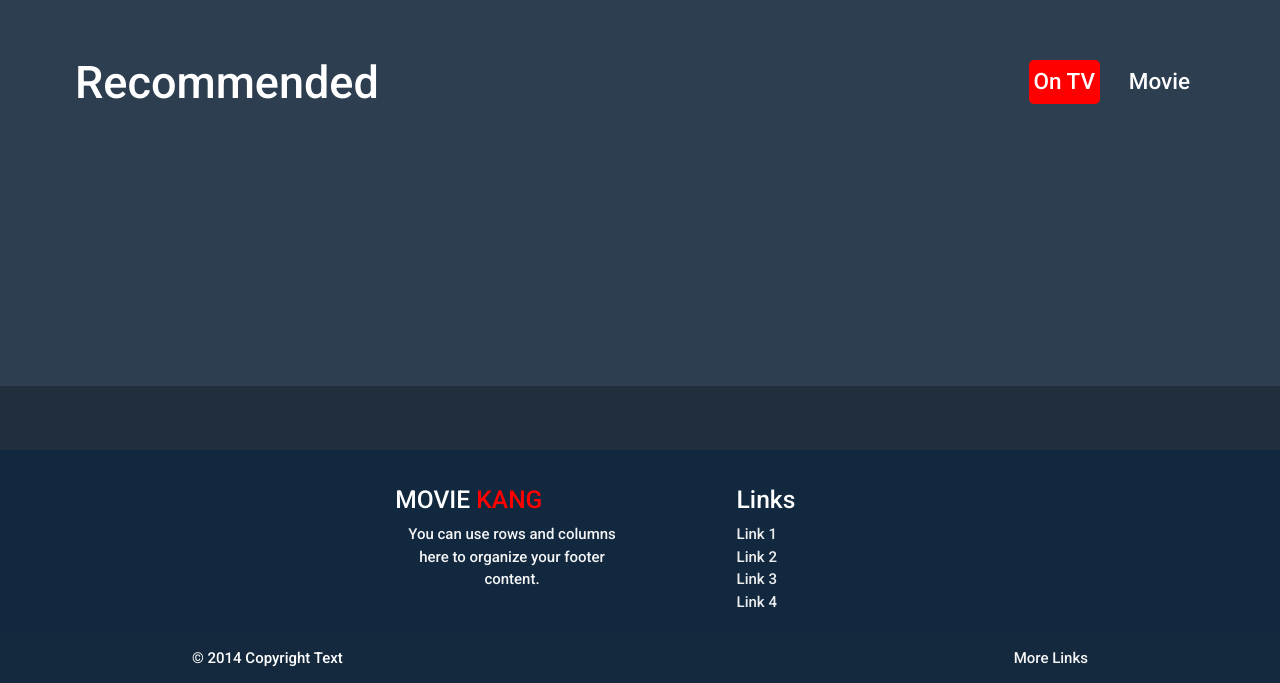
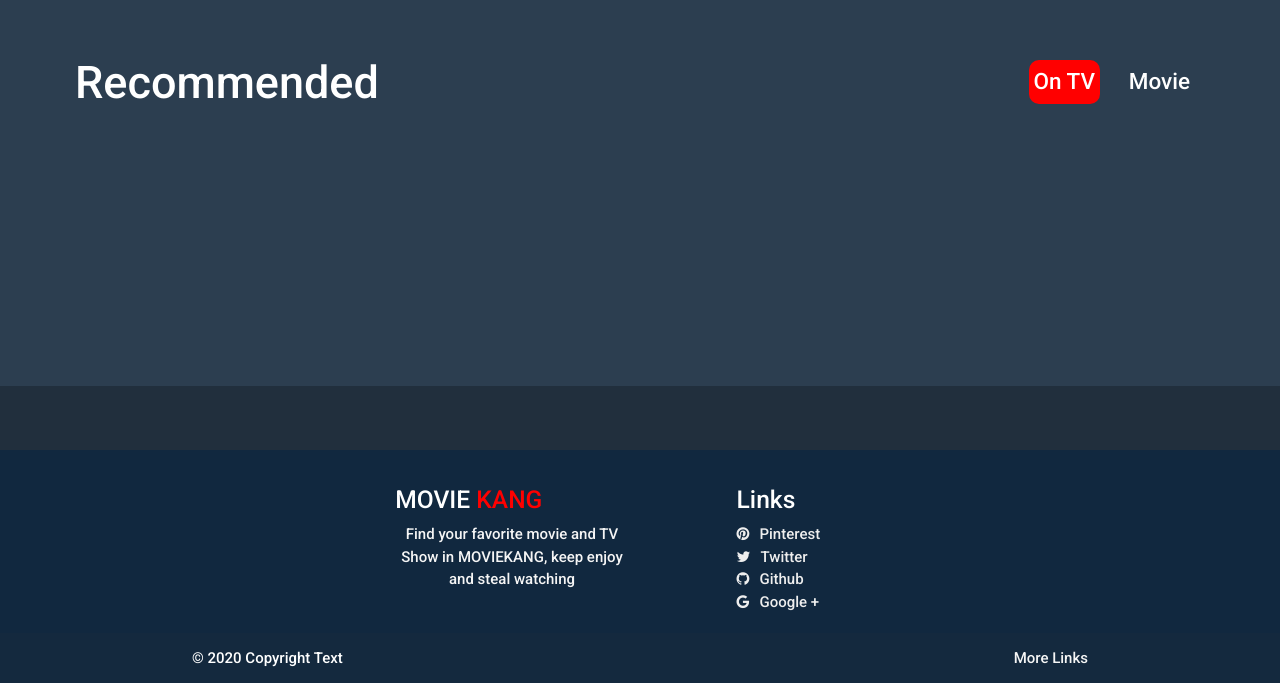
Before and after one commit to kurnia123/base-project, a website built with webpack: page src/index.html in a window 1280 px wide. Shown: the part 1089-1772 px from the top of the page. Built offline with nearby package versions, Linux system fonts and the light colour scheme; no server answers; files whose address does not match are found by name.

Commit message:
fix layouting

```diff
--- a/src/index.html
+++ b/src/index.html
@@ -80,7 +80,7 @@
             <span>What's Popular</span>
 
             <ul class="wrap__listItem">
-                <li id="choice_popular" class="listItem actived" source="tv/popular?api_key=">On TV</li>
+                <li id="choice_popular" class="listItem on-active" source="tv/popular?api_key=">On TV</li>
                 <li id="choice_popular" class="listItem" source="movie/popular?api_key=">Movie</li>
             </ul>
         </section>
@@ -96,7 +96,7 @@
             <span>Recommended</span>
 
             <ul class="wrap__listItem">
-                <li id="choice_recommend" class="listItem actived" source="tv/2/recommendations?api_key=">On TV</li>
+                <li id="choice_recommend" class="listItem on-active" source="tv/2/recommendations?api_key=">On TV</li>
                 <li id="choice_recommend" class="listItem" source="movie/12/recommendations?api_key=">Movie</li>
             </ul>
         </section>
--- a/src/script/view/index/index.js
+++ b/src/script/view/index/index.js
@@ -26,7 +26,7 @@ document.addEventListener("DOMContentLoaded",function () {
                 elm.setAttribute("class","listItem")
             })
 
-            item.setAttribute("class","listItem actived")
+            item.setAttribute("class","listItem on-active")
             loadDataTVPopuler(item.getAttribute("source"))
         })
     })
@@ -40,7 +40,7 @@ document.addEventListener("DOMContentLoaded",function () {
                 elm.setAttribute("class","listItem")
             })
 
-            item.setAttribute("class","listItem actived");
+            item.setAttribute("class","listItem on-active");
             loadDataRecommend(item.getAttribute("source"));
         })
     })
--- a/src/style/index/index.css
+++ b/src/style/index/index.css
@@ -5,9 +5,9 @@
 @import "./footer.css";
 @import url('https://fonts.googleapis.com/css2?family=Roboto:wght@100;300;500;900&display=swap');
 
-.actived {
+.on-active {
     background-color: red;
-    border-radius: 5px;
+    border-radius: 10px;
     padding: 5px;
 }
 
--- a/src/template/component/footer.html
+++ b/src/template/component/footer.html
@@ -1,23 +1,30 @@
+<link rel="stylesheet" href="https://cdnjs.cloudflare.com/ajax/libs/font-awesome/4.7.0/css/font-awesome.min.css">
 <div class="container">
     <div class="row">
         <div class="col l6 s12">
             <h5 class="white-text"><span style="color: white;">MOVIE</span> <span style="color: red;">KANG</span></h5>
-            <p class="grey-text text-lighten-4">You can use rows and columns here to organize your footer content.</p>
+            <p class="grey-text text-lighten-4">Find your favorite movie and TV Show in MOVIEKANG, keep enjoy and steal watching</p>
         </div>
         <div class="col l4 offset-l2 s12">
             <h5 class="white-text">Links</h5>
             <ul>
-                <li><a class="grey-text text-lighten-3" href="#!">Link 1</a></li>
-                <li><a class="grey-text text-lighten-3" href="#!">Link 2</a></li>
-                <li><a class="grey-text text-lighten-3" href="#!">Link 3</a></li>
-                <li><a class="grey-text text-lighten-3" href="#!">Link 4</a></li>
+                <li><a class="grey-text text-lighten-3" href="#!"><i class="fa fa-pinterest"></i><span class="nameSosmed">Pinterest</span></a></li>
+                <li><a class="grey-text text-lighten-3" href="#!"><i class="fa fa-twitter"></i><span class="nameSosmed">Twitter</span></a></li>
+                <li><a class="grey-text text-lighten-3" href="#!"><i class="fa fa-github"></i><span class="nameSosmed">Github</span></a></li>
+                <li><a class="grey-text text-lighten-3" href="#!"><i class="fa fa-google"></i><span class="nameSosmed">Google +</span></a></li>
             </ul>
         </div>
     </div>
 </div>
 <div class="footer-copyright">
     <div class="container">
-    © 2014 Copyright Text
+    © 2020 Copyright Text
     <a class="grey-text text-lighten-4 right" href="#!">More Links</a>
     </div>
 </div>
+
+<style>
+    .nameSosmed {
+        margin-left: 10px;
+    }
+</style>
--- a/src/template/component/nav.html
+++ b/src/template/component/nav.html
@@ -1,4 +1,4 @@
-<li><a href="#home">Home</a></li>
+<li><a href="../index.html">Home</a></li>
 <li><a href="#standingTeam">Movie</a></li>
 <li><a href="#save">TV Series</a></li>
 <li><a href="#">Genres</a></li>
```
